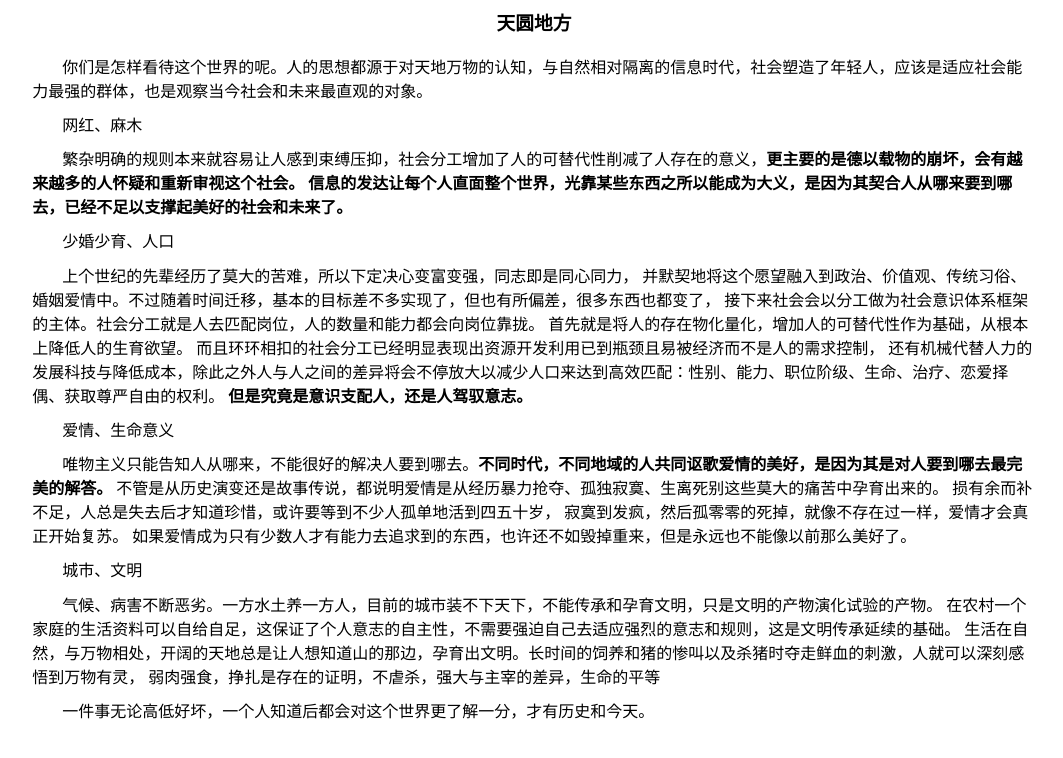
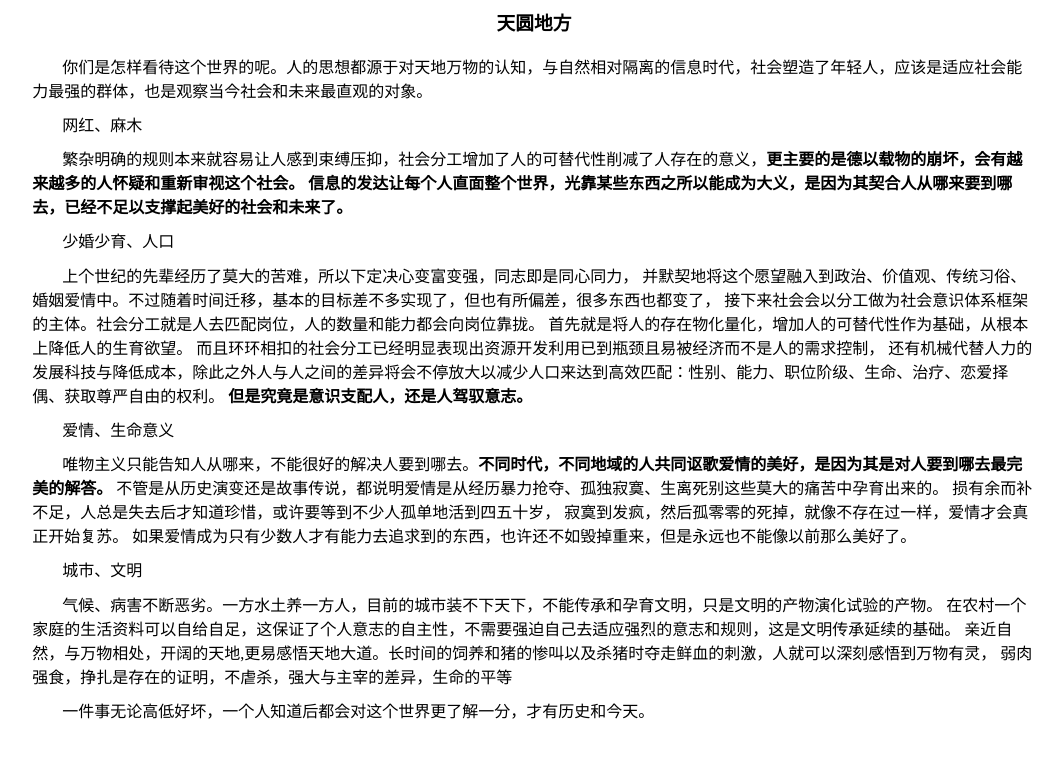
Before and after one commit to heiyuehy/heiyuehy.github.io, a plain HTML site: page index.html in a window 1280 px wide. Shown: the whole page, without its empty margins (106-1169 px from the left). Drawn offline with Linux system fonts and the light colour scheme.

Commit message:
Update index.html

```diff
--- a/index.html
+++ b/index.html
@@ -53,7 +53,7 @@
     <P>城市、文明</p>
     <p>气候、病害不断恶劣。一方水土养一方人，目前的城市装不下天下，不能传承和孕育文明，只是文明的产物演化试验的产物。
         在农村一个家庭的生活资料可以自给自足，这保证了个人意志的自主性，不需要强迫自己去适应强烈的意志和规则，这是文明传承延续的基础。
-        生活在自然，与万物相处，开阔的天地总是让人想知道山的那边，孕育出文明。长时间的饲养和猪的惨叫以及杀猪时夺走鲜血的刺激，人就可以深刻感悟到万物有灵，
+        亲近自然，与万物相处，开阔的天地,更易感悟天地大道。长时间的饲养和猪的惨叫以及杀猪时夺走鲜血的刺激，人就可以深刻感悟到万物有灵，
         弱肉强食，挣扎是存在的证明，不虐杀，强大与主宰的差异，生命的平等</p>
     <p>一件事无论高低好坏，一个人知道后都会对这个世界更了解一分，才有历史和今天。</p>
 </body>
```
